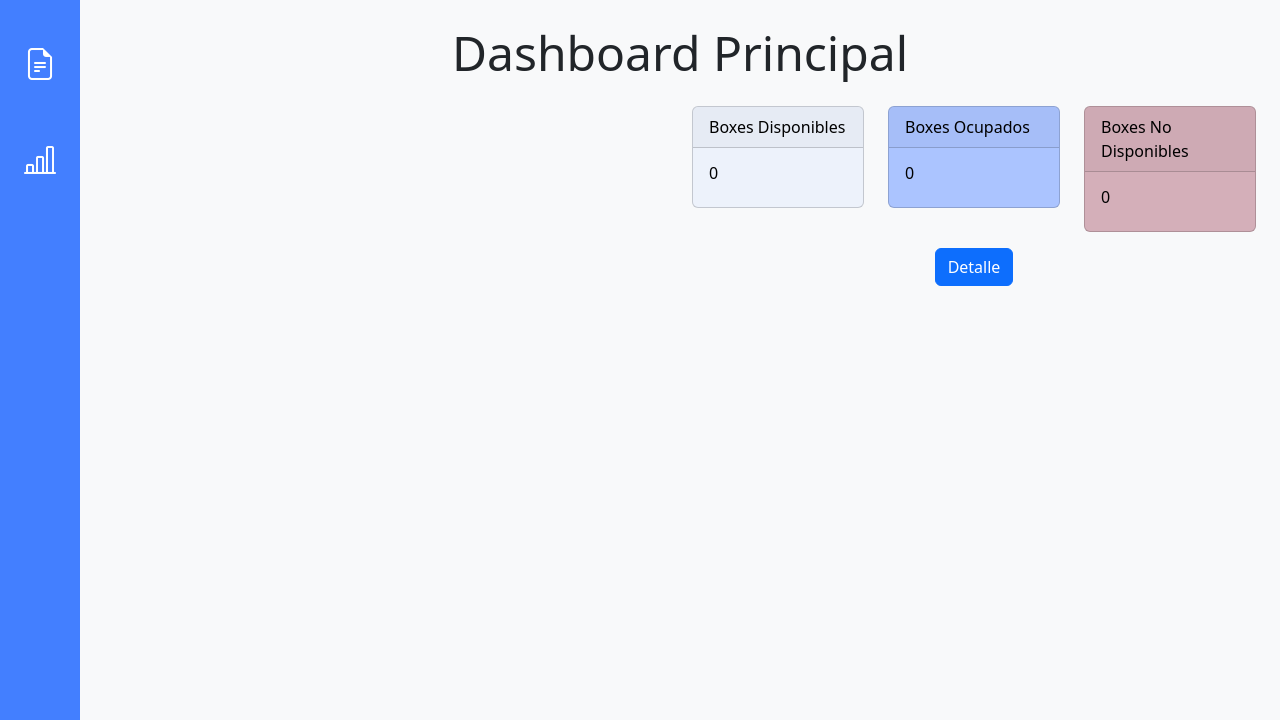
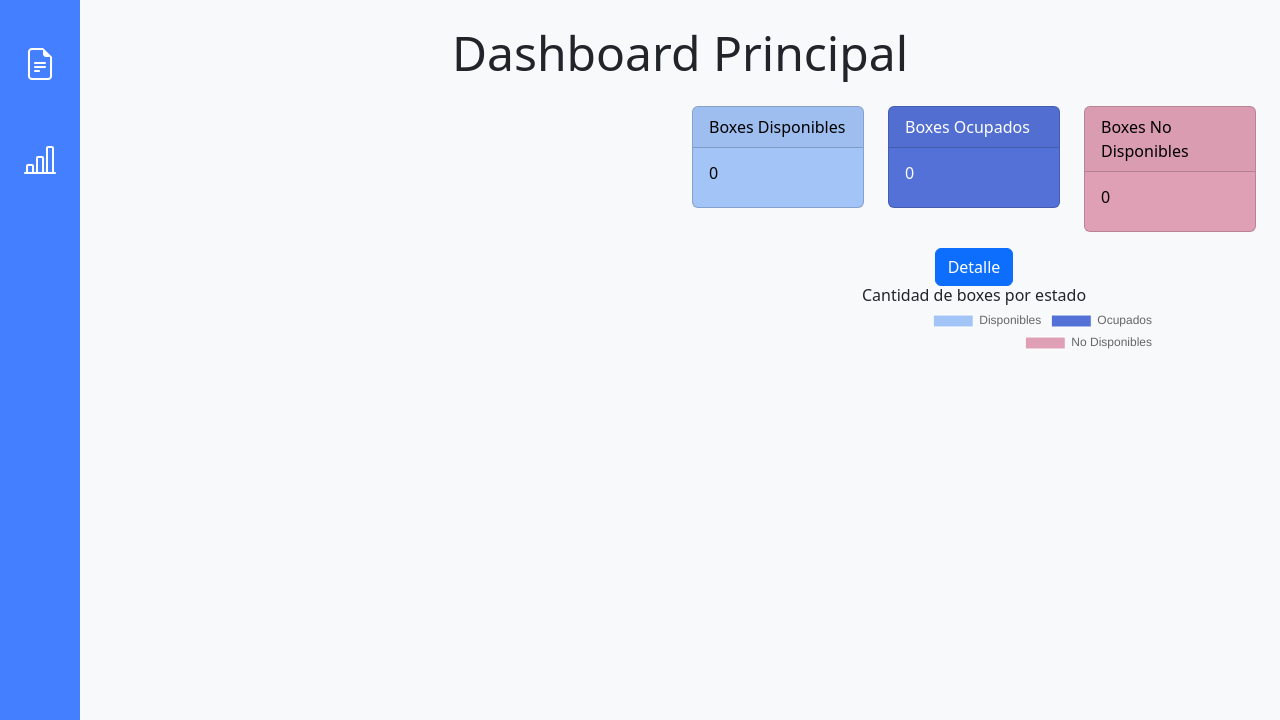
Before and after one commit to 2Chrisss/ZephyProject, a Django app: page / in a window 1280 px wide. Shown: the part 80-800 px from the top of the page. Run offline with Django 5.2, Linux system fonts and the light colour scheme; data that the repository does not hold is empty; some libraries are stand-ins or nearby versions.

Commit message:
pie chart

```diff
--- a/ZephyApp/templates/dashboard.html
+++ b/ZephyApp/templates/dashboard.html
@@ -2,6 +2,20 @@
 
 {% block title %}Dashboard Principal{% endblock %}
 {% block content %}
+<style>
+    .bg-disponible {
+      background-color: #a3c4f7;
+      color: black !important;
+    }
+    .bg-ocupado {
+      background-color: #5371d6 ;
+      color: white !important;
+    }
+    .bg-no-disponible {
+      background-color: #dfa0b5;
+      color: black !important;
+    }
+  </style>
 <h1 class="display-5 text-center">Dashboard Principal</h1>
 <div class="container mt-4">
     <div class="row justify-content-end">
@@ -9,7 +23,7 @@
             <div class="row">
                 <div class="col-md-4">
                     <a href="{% url 'box_list' %}?estado=1" class="text-decoration-none">
-                        <div class="card text-black mb-3" style="background-color: #edf2fb">
+                        <div class="card text-black mb-3 bg-disponible" >
                             <div class="card-header">Boxes Disponibles</div>
                             <div class="card-body">
                                 <h5 class="card-title">{{ box_disponibles }}</h5>
@@ -19,7 +33,7 @@
                 </div>
                 <div class="col-md-4">
                     <a href="{% url 'box_list' %}?estado=2" class="text-decoration-none">
-                        <div class="card text-black mb-3" style="background-color: #abc4ff">
+                        <div class="card text-black mb-3 bg-ocupado" >
                             <div class="card-header">Boxes Ocupados</div>
                             <div class="card-body">
                                 <h5 class="card-title">{{ box_ocupados }}</h5>
@@ -29,7 +43,7 @@
                 </div>
                 <div class="col-md-4">
                     <a href="{% url 'box_list' %}?estado=3" class="text-decoration-none">
-                        <div class="card text-black mb-3" style="background-color: #d4afb9">
+                        <div class="card text-black mb-3 bg-no-disponible" >
                             <div class="card-header">Boxes No Disponibles</div>
                             <div class="card-body">
                                 <h5 class="card-title">{{ box_no_disponibles }}</h5>
@@ -43,4 +57,48 @@
             </div>
         </div>
     </div>
+    <div class="row justify-content-end">
+        <div class="col-md-6">
+            <h2 class="text-center">Cantidad de boxes por estado</h2>
+
+        <div class="col-md-6 offset-md-4">
+            <canvas id="boxChart"></canvas>
+        </div>
+    </div>
+</div>
+
+<script src="https://cdn.jsdelivr.net/npm/chart.js"></script>
+<script>
+    const ctx = document.getElementById('boxChart').getContext('2d');
+    const boxChart = new Chart(ctx, {
+        type: 'pie',
+        data: {
+            labels: ['Disponibles', 'Ocupados', 'No Disponibles'],
+            datasets: [{
+                data: [{{ box_disponibles }}, {{ box_ocupados }}, {{ box_no_disponibles }}],
+                backgroundColor: ['#a3c4f7', '#5371d6', '#dfa0b5'],
+                borderColor: ['#ffffff', '#ffffff', '#ffffff'],
+                borderWidth: 1
+            }]
+        },
+        options: {
+            responsive: true,
+            plugins: {
+                legend: {
+                    position: 'top',
+                    align: 'end'
+                },
+                tooltip: {
+                    callbacks: {
+                        label: function(tooltipItem) {
+                            const value = tooltipItem.raw;
+                            return `${tooltipItem.label}: ${value}`;
+                        }
+                    }
+                }
+            }
+        }
+    });
+</script>
+
 {% endblock %}
```
